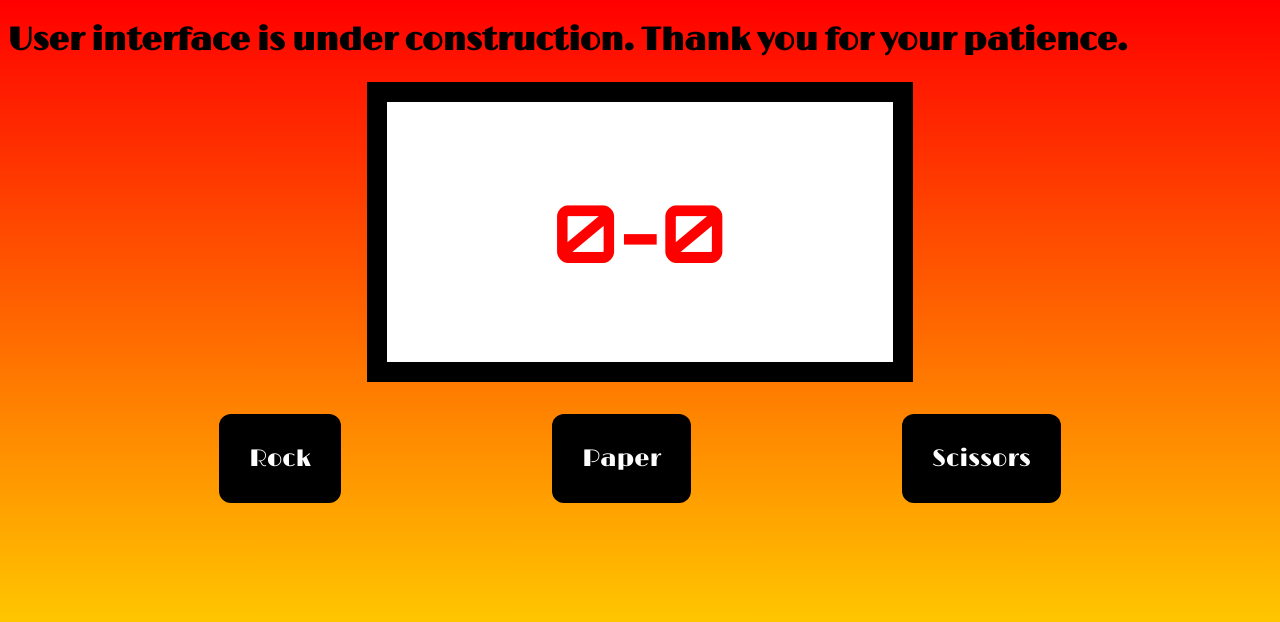
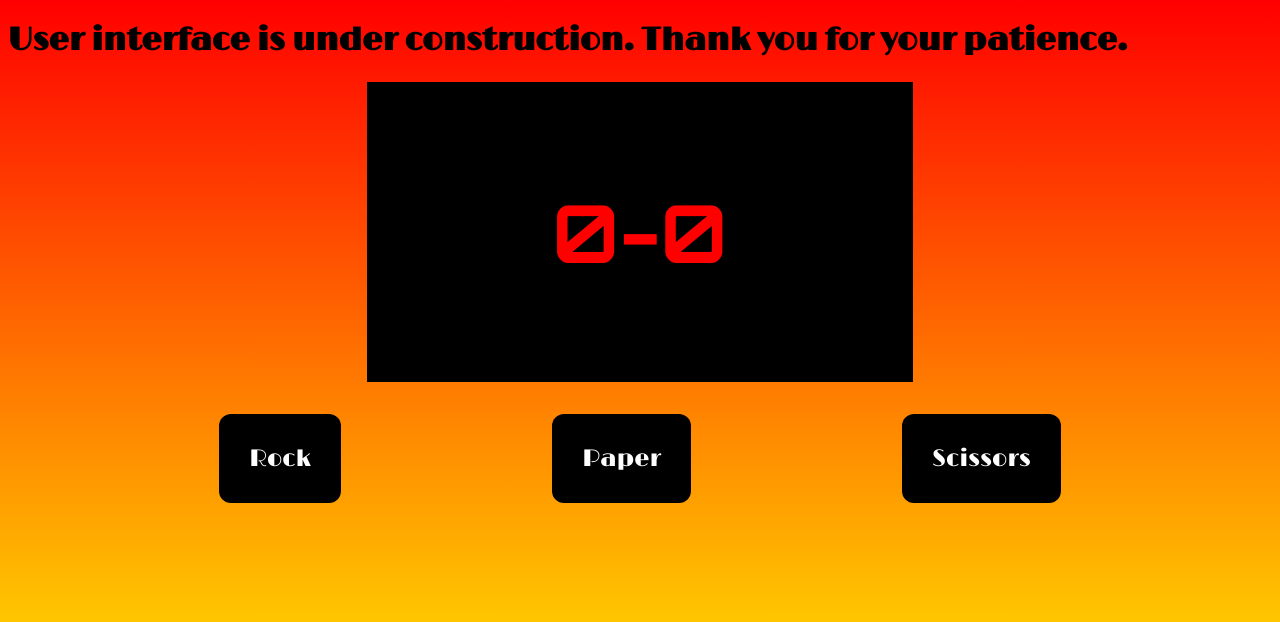
Before and after one commit to Sunnfast/UI-rock-paper-scissors, a PHP site: page / in a window 1280 px wide. Shown: the top 622 px of the page. Run offline with PHP 8.4, Linux system fonts and the light colour scheme.

Commit message:
quick changes to css

```diff
--- a/styles.css
+++ b/styles.css
@@ -24,7 +24,7 @@ html{
     color: red;
     display: flex;
     justify-content: center;
-    background-color: white;
+    background-color: black;
     border: 20px solid black;
     width: 40%;
     height: auto;
```
